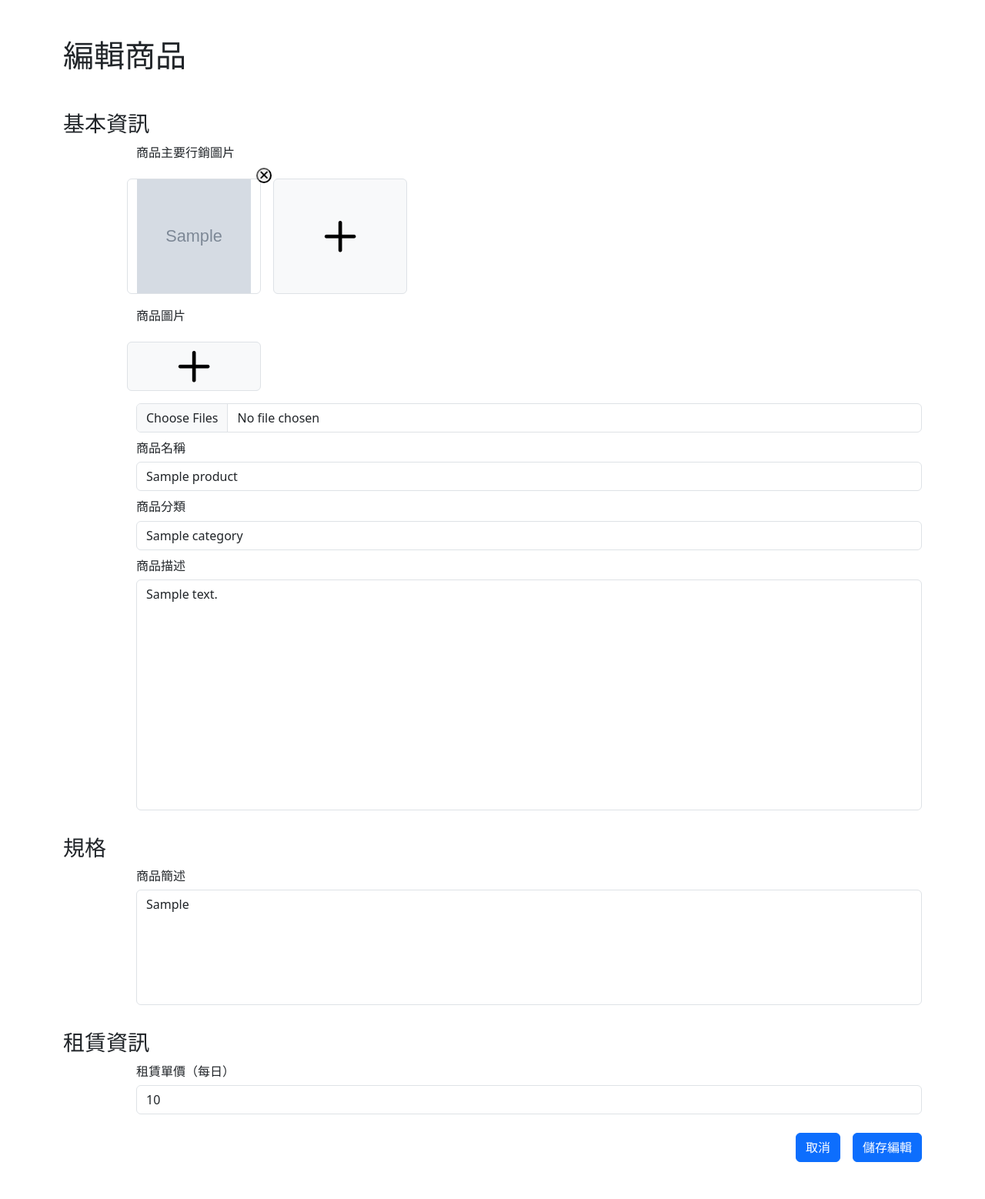
After one commit to tch-robert/CampMate_Management_System, a PHP site: page /campmate/camp_product/editProduct.php?product_id=1 in a window 1280 px wide. The commit adds this page. Shown: the whole page at 77% size. Run offline with PHP 8.4, Linux system fonts and the light colour scheme; tables that the repository leaves empty or names only in its code hold one stand-in row (values such as "Sample post"); grey boxes marked "Sample" are stand-in pictures.

Commit message:
製作編輯商品頁面

```diff
--- a/camp_product/camp_productList.php
+++ b/camp_product/camp_productList.php
@@ -301,7 +301,7 @@ for ($i = 0; $i < count($rows); $i++) {
                                 <td>
 
                                     <div class="d-flex flex-column gap-2">
-                                        <a href="" class="btn btn-primary">
+                                        <a href="./editProduct.php?product_id=<?= $product["product_id"] ?>" class="btn btn-primary">
                                             <i class="fa-solid fa-pen-to-square"></i> 編輯
                                         </a>
 
@@ -384,7 +384,7 @@ for ($i = 0; $i < count($rows); $i++) {
                                 <!-- 商品編輯、上架or下架、刪除 -->
 
                                 <div class="d-flex justify-content-between">
-                                    <a href="" class="btn btn-outline-primary">
+                                    <a href="./editProduct.php?product_id=<?= $product["product_id"] ?>" class="btn btn-outline-primary">
                                         <i class="fa-solid fa-pen-to-square"></i> 編輯
                                     </a>
 
--- /dev/null
+++ b/camp_product/editProduct.php
@@ -0,0 +1,203 @@
+<?php
+require_once("../db_connect.php");
+
+// 取得從商品列表傳來的product_id值
+$product_id = $_GET["product_id"];
+
+//抓取product資料表中的所有資料
+$productsql = "SELECT product.*, product_category_relate.category_id, product_category.category_name FROM product
+JOIN product_category_relate ON product.product_id = product_category_relate.product_id
+JOIN product_category ON product_category_relate.category_id = product_category.category_id
+WHERE product.product_id='$product_id'";
+$productResult = $conn->query($productsql);
+$productRow = $productResult->fetch_assoc();
+
+//選取指定商品的images 並且以mainPic倒序 因此mainPic=1會被排列在第一個
+$mainPicSql = "SELECT product_id, product_mainPic, path FROM images
+WHERE product_id='$product_id'
+ORDER BY product_mainPic DESC";
+$mainPicResult = $conn->query($mainPicSql);
+$mainPicRow = $mainPicResult->fetch_all(MYSQLI_ASSOC);
+
+
+//選取商品類別level1階層選取
+$L1Sql = "SELECT product_category.*, product_category_class.parent_id FROM product_category
+JOIN product_category_class ON product_category.category_id = product_category_class.category_id
+WHERE product_category_class.parent_id IS NULL
+ORDER BY product_category.category_id ASC";
+$L1Result = $conn->query($L1Sql);
+$L1Rows = $L1Result->fetch_all(MYSQLI_ASSOC);
+
+//選取商品類別level2階層選取
+$L2Sql = "SELECT product_category.*, product_category_class.parent_id FROM product_category
+JOIN product_category_class ON product_category.category_id = product_category_class.category_id
+WHERE product_category_class.parent_id IS NOT NULL
+ORDER BY product_category.category_id ASC";
+$L2Result = $conn->query($L2Sql);
+$L2Rows = $L2Result->fetch_all(MYSQLI_ASSOC);
+?>
+
+<!doctype html>
+<html lang="en">
+
+<head>
+    <title>edit product</title>
+    <!-- Required meta tags -->
+    <meta charset="utf-8" />
+    <meta name="viewport" content="width=device-width, initial-scale=1, shrink-to-fit=no" />
+
+    <!-- 把共通的css叫入 -->
+    <?php include("../css.php") ?>
+
+    <style>
+        .textAreaDis {
+            height: 300px;
+            resize: none;
+        }
+
+        .textAreaBreif {
+            height: 150px;
+            resize: none;
+        }
+
+        .deleteImg {
+            width: 20px;
+            height: 20px;
+            border-radius: 50%;
+            margin: -15px;
+
+            & i {
+                font-size: 15px;
+            }
+        }
+
+        .addImg {
+            & i {
+                font-size: 50px;
+            }
+        }
+    </style>
+</head>
+
+<body>
+    <div class="container">
+        <h1 class="my-5">編輯商品</h1>
+        <form class="mb-5" action="" method="post" enctype="multipart/form-data">
+            <div>
+                <!-- 新增商品的表單區域 -->
+                <div class="row justify-content-end mb-4">
+                    <h3>基本資訊</h3>
+                    <div class="col-11">
+                        <div class="mb-2">
+                            <label for="mainPic" class="h6 form-label">商品主要行銷圖片</label>
+                            <div class="row gap-3 my-3">
+
+                                <!-- 行銷圖片的顯示 -->
+                                <div class="col-2 position-relative border rounded">
+                                    <div class="ratio ratio-1x1">
+                                        <img src="./product_image/<?= $mainPicRow[0]["path"] ?>" alt="">
+                                    </div>
+                                    <button type="submit" name="mainPicDelete" class="deleteImg position-absolute top-0 end-0 d-flex justify-content-center align-items-center">
+                                        <i class="fa-solid fa-xmark"></i>
+                                    </button>
+                                </div>
+
+                                <!-- 要加一個判定決定是否要顯示按鈕 -->
+                                <!-- 增加圖片的按鈕 -->
+                                <button type="button" class="btn btn-light addImg col-2 border rounded d-flex justify-content-center align-items-center">
+                                    <i class="fa-regular fa-plus"></i>
+                                </button>
+                            </div>
+
+                            <!-- 輸入新檔案 -->
+                            <input id="mainPic" name="mainPic" class="d-none form-control" type="file" accept=".jpg,.jpeg,.png,.avif,.webp">
+                            <div id="mainPicPre"></div>
+                        </div>
+
+                        <div class="mb-2">
+                            <label for="normalPic" class="h6 form-label">商品圖片</label>
+                            <div class="row gap-3 my-3">
+
+                                <!-- 其餘圖片的顯示 -->
+                                <?php for ($i = 1; $i < count($mainPicRow); $i++) : ?>
+                                    <div class="col-2 position-relative border rounded">
+                                        <div class="ratio ratio-1x1">
+                                            <img src="./product_image/<?= $mainPicRow[$i]["path"] ?>" alt="">
+                                        </div>
+                                        <button class="deleteImg position-absolute top-0 end-0 d-flex justify-content-center align-items-center">
+                                            <i class="fa-solid fa-xmark"></i>
+                                        </button>
+                                    </div>
+                                <?php endfor; ?>
+
+                                <!-- 要加一個判定決定是否要顯示按鈕 -->
+                                <!-- 增加圖片的按鈕 -->
+                                <button type="button" class="btn btn-light addImg col-2 border rounded d-flex justify-content-center align-items-center">
+                                    <i class="fa-regular fa-plus"></i>
+                                </button>
+                            </div>
+
+                            <!-- 輸入新檔案 -->
+                            <input id="normalPic" name="normalPic[]" class="form-control" type="file" accept=".jpg,.jpeg,.png,.avif,.webp" multiple>
+                        </div>
+
+                        <div class="mb-2">
+                            <label for="productName" class="h6 form-label">商品名稱</label>
+                            <input id="productName" name="productName" class="form-control" type="text" value="<?= $productRow["product_name"] ?>">
+                        </div>
+                        <div class="mb-2">
+                            <label for="productCate" class="h6 form-label">商品分類</label>
+                            <select class="form-control" name="productCate" id="productCate">
+                                <option value="" selected disabled hidden><?= $productRow["category_name"] ?></option>
+                                <?php foreach ($L1Rows as $level1) : ?>
+                                    <optgroup label="<?= $level1["category_name"] ?>">
+                                        <?php foreach ($L2Rows as $level2) : ?>
+                                            <option value="<?= $level2["category_name"] ?>">
+                                                <?= $level2["category_name"] ?>
+                                            </option>
+                                        <?php endforeach; ?>
+                                    </optgroup>
+                                <?php endforeach; ?>
+                            </select>
+                        </div>
+                        <div class="mb-2">
+                            <label for="productDes" class="h6 form-label">商品描述</label>
+                            <textarea id="productDes" name="productDes" class="textAreaDis form-control"><?= $productRow["product_description"] ?></textarea>
+                        </div>
+                    </div>
+                </div>
+
+                <div class="row justify-content-end mb-4">
+                    <h3>規格</h3>
+                    <div class="col-11">
+                        <div class="mb-2">
+                            <label for="productBrief" class="h6 form-label">商品簡述</label>
+                            <textarea class="textAreaBreif form-control" name="productBrief" id="productBrief"><?= $productRow["product_brief"] ?></textarea>
+                        </div>
+                    </div>
+                </div>
+
+                <div class="row justify-content-end mb-4">
+                    <h3>租賃資訊</h3>
+                    <div class="col-11">
+                        <div class="">
+                            <label for="productPrice" class="h6 form-label">租賃單價（每日）</label>
+                            <input id="productPrice" class="form-control" type="number" name="productPrice" value="<?= $productRow["product_price"] ?>">
+                        </div>
+                    </div>
+                </div>
+
+                <div class="d-flex justify-content-end gap-3">
+                    <button type="submit" class="btn btn-primary" name="action" value="0">取消</button>
+                    <button type="submit" class="btn btn-primary" name="action" value="1">儲存編輯</button>
+                </div>
+            </div>
+        </form>
+    </div>
+
+    <!-- 把共通的js叫入 -->
+    <?php include("../js.php") ?>
+
+</body>
+
+</html>
```
Also changed, not shown: camp_product/addProduct.php (+17 -14 lines), camp_product/doEditProduct.php (added, +120 -0 lines).
